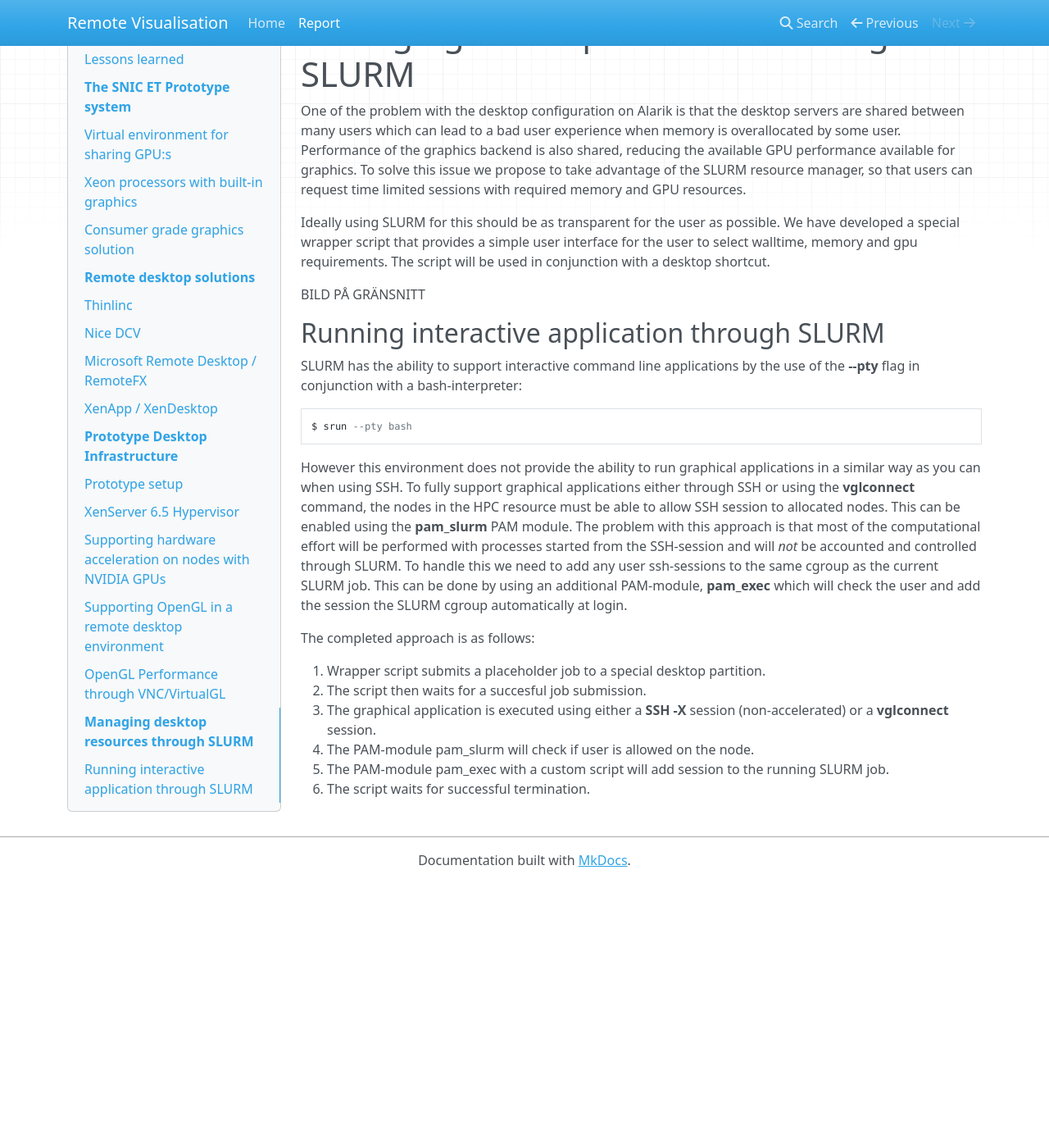
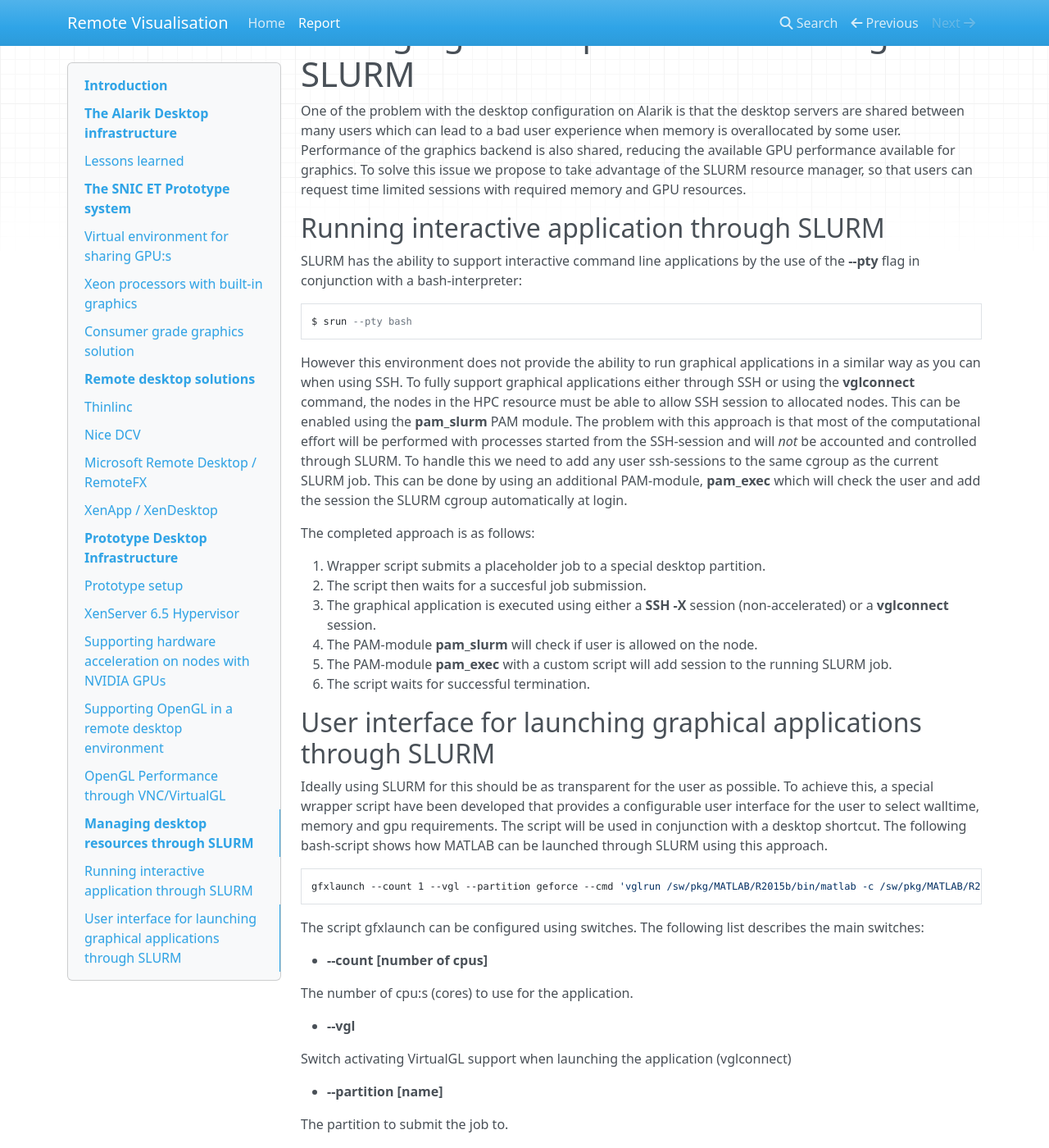
Before and after one commit to lunarc/rviz_report, an MkDocs documentation site: the page built from docs/rviz_desktop_report.md, in a window 1280 px wide and 1400 px high, scrolled down 11917 px. Shown: the whole window at 82% size. Built offline with MkDocs 1.6.1, drawn with Linux system fonts in a browser that asks for light colours; nearby versions of some CDN libraries; old or Windows-style settings are respelled for this version of MkDocs; before the commit the page ends 12994 px from its top, so only the background shows below that; some of the changed text lies outside the part shown.

Commit message:
Fixat grafik

```diff
--- a/docs/rviz_desktop_report.md
+++ b/docs/rviz_desktop_report.md
@@ -224,10 +224,6 @@ Using virtual machines with pass-through GPUs can also achieve very good perform
 
 One of the problem with the desktop configuration on Alarik is that the desktop servers are shared between many users which can lead to a bad user experience when memory is overallocated by some user. Performance of the graphics backend is also shared, reducing the available GPU performance available for graphics. To solve this issue we propose to take advantage of the SLURM resource manager, so that users can request time limited sessions with required memory and GPU resources.
 
-Ideally using SLURM for this should be as transparent for the user as possible. We have developed a special wrapper script that provides a simple user interface for the user to select walltime, memory and gpu requirements. The script will be used in conjunction with a desktop shortcut.
-
-BILD PÅ GRÄNSNITT
-
 ## Running interactive application through SLURM
 
 SLURM has the ability to support interactive command line applications by the use of the **--pty** flag in conjunction with a bash-interpreter:
@@ -241,6 +237,34 @@ The completed approach is as follows:
  1. Wrapper script submits a placeholder job to a special desktop partition.
  1. The script then waits for a succesful job submission.
  1. The graphical application is executed using either a **SSH -X** session (non-accelerated) or a **vglconnect** session.
- 1. The PAM-module pam_slurm will check if user is allowed on the node.
- 1. The PAM-module pam_exec with a custom script will add session to the running SLURM job.
+ 1. The PAM-module **pam_slurm** will check if user is allowed on the node.
+ 1. The PAM-module **pam_exec** with a custom script will add session to the running SLURM job.
  1. The script waits for successful termination.
+
+## User interface for launching graphical applications through SLURM
+
+Ideally using SLURM for this should be as transparent for the user as possible. To achieve this, a special wrapper script have been developed that provides a configurable user interface for the user to select walltime, memory and gpu requirements. The script will be used in conjunction with a desktop shortcut. The following bash-script shows how MATLAB can be launched through SLURM using this approach.
+
+    gfxlaunch --count 1 --vgl --partition geforce --cmd 'vglrun /sw/pkg/MATLAB/R2015b/bin/matlab -c /sw/pkg/MATLAB/R2015b/licenses/network.lic' --title 'MATLAB (SLURM/VGL)'
+
+The script gfxlaunch can be configured using switches. The following list describes the main switches:
+
+ * **--count [number of cpus]**
+
+   The number of cpu:s (cores) to use for the application.
+
+ * **--vgl**
+
+   Switch activating VirtualGL support when launching the application (vglconnect)
+
+ * **--partition [name]**
+
+   The partition to submit the job to.
+
+ * **--cmd [cmd to execute]**
+
+   The command to start the application. if --vgl is used the application must be started with **vglrun**
+
+ * **--title [window title]
+
+   Sets the title of the user interface displayed for the user.
```
Also changed, not shown: 4 other files.
